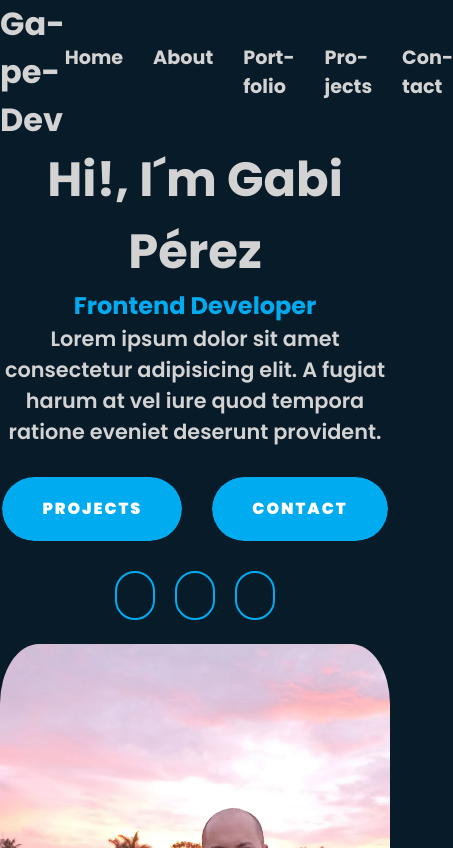
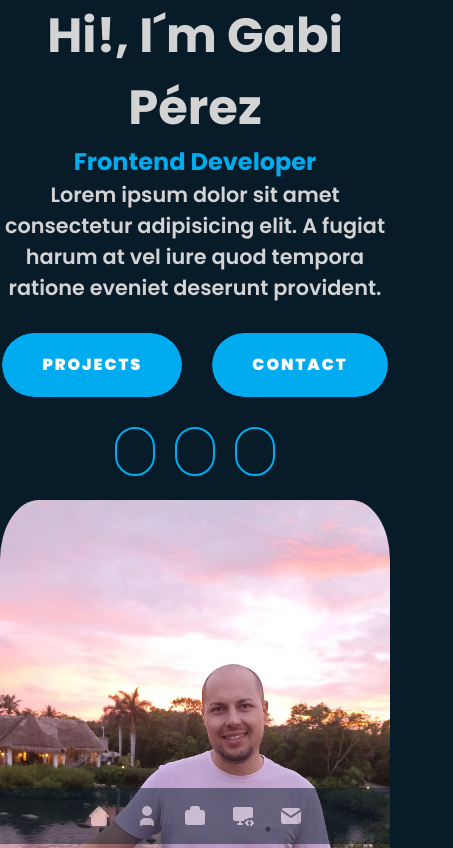
Before and after one commit to gapedev/GapeDev, an Astro site: page / in a window 390 px wide. Shown: the top 848 px of the page, 453 px wide, since content can reach past the window. Built offline with nearby package versions, Linux system fonts and the light colour scheme; Astro itself is replaced by a stand-in of ours; some icons are missing.

Commit message:
feat: navbar styles mobile

```diff
--- a/src/components/Navbar.astro
+++ b/src/components/Navbar.astro
@@ -1,26 +1,10 @@
 ---
-const navbar = [
-  {
-    name: "Home",
-    path: "/",
-  },
-  {
-    name: "About",
-    path: "/about",
-  },
-  {
-    name: "Portfolio",
-    path: "/portfolio",
-  },
-  {
-    name: "Projects",
-    path: "/projects",
-  },
-  {
-    name: "Contact",
-    path: "/contact",
-  },
-];
+import { NAVBAR } from "../services/navbar";
+import Home from "../components/icons/Home.astro";
+import User from "../components/icons/User.astro";
+import Porfolio from "../components/icons/Porfolio.astro";
+import Projects from "../components/icons/Projects.astro";
+import Contact from "./icons/Contact.astro";
 ---
 
 <nav class="navbar container">
@@ -30,7 +14,7 @@ const navbar = [
   <div class="navbar__menu">
     <ul>
       {
-        navbar.map(({ path, name }) => (
+        NAVBAR.map(({ path, name }) => (
           <li>
             <a href={path}>{name}</a>
           </li>
@@ -39,3 +23,13 @@ const navbar = [
     </ul>
   </div>
 </nav>
+
+<nav class="navbar-mobile">
+  <div class="navbar-mobile__icon">
+    <Home />
+    <User />
+    <Porfolio />
+    <Projects />
+    <Contact />
+  </div>
+</nav>
--- /dev/null
+++ b/src/services/navbar.js
@@ -0,0 +1,21 @@
+export const NAVBAR = [
+  {
+    name: 'Home',
+    path: '/'
+  },
+  {
+    name: 'About',
+    path: '/about'
+  },
+  {
+    name: 'Portfolio',
+    path: '/portfolio'
+  },
+  {
+    name: 'Projects',
+    path: '/projects'
+  },
+  {
+    name: 'Contact',
+    path: '/contact'
+  }]
--- a/src/styles/components/_navbar.scss
+++ b/src/styles/components/_navbar.scss
@@ -1,9 +1,14 @@
 @use '../abstracts/variables' as *;
+@use '../abstracts/mixins' as *;
 
 .navbar {
-  display: flex;
-  justify-content: space-between;
-  align-items: center;
+  display: none;
+
+  @include desktop {
+    display: flex;
+    justify-content: space-between;
+    align-items: center;
+  }
 
   &__title {
     h1 {
@@ -31,3 +36,25 @@
     }
   }
 }
+
+.navbar-mobile {
+  position: fixed;
+  left: 0;
+  bottom: 0;
+  right: 0;
+  background-color: #081b29;
+  opacity: .5;
+
+  @include desktop {
+    display: none;
+  }
+
+  &__icon {
+    display: flex;
+    justify-content: center;
+    align-items: center;
+    gap: 24px;
+    padding: 16px;
+    z-index: 3;
+  }
+}
```
Also changed, not shown: src/styles/css/styles.css, 1 other file.
